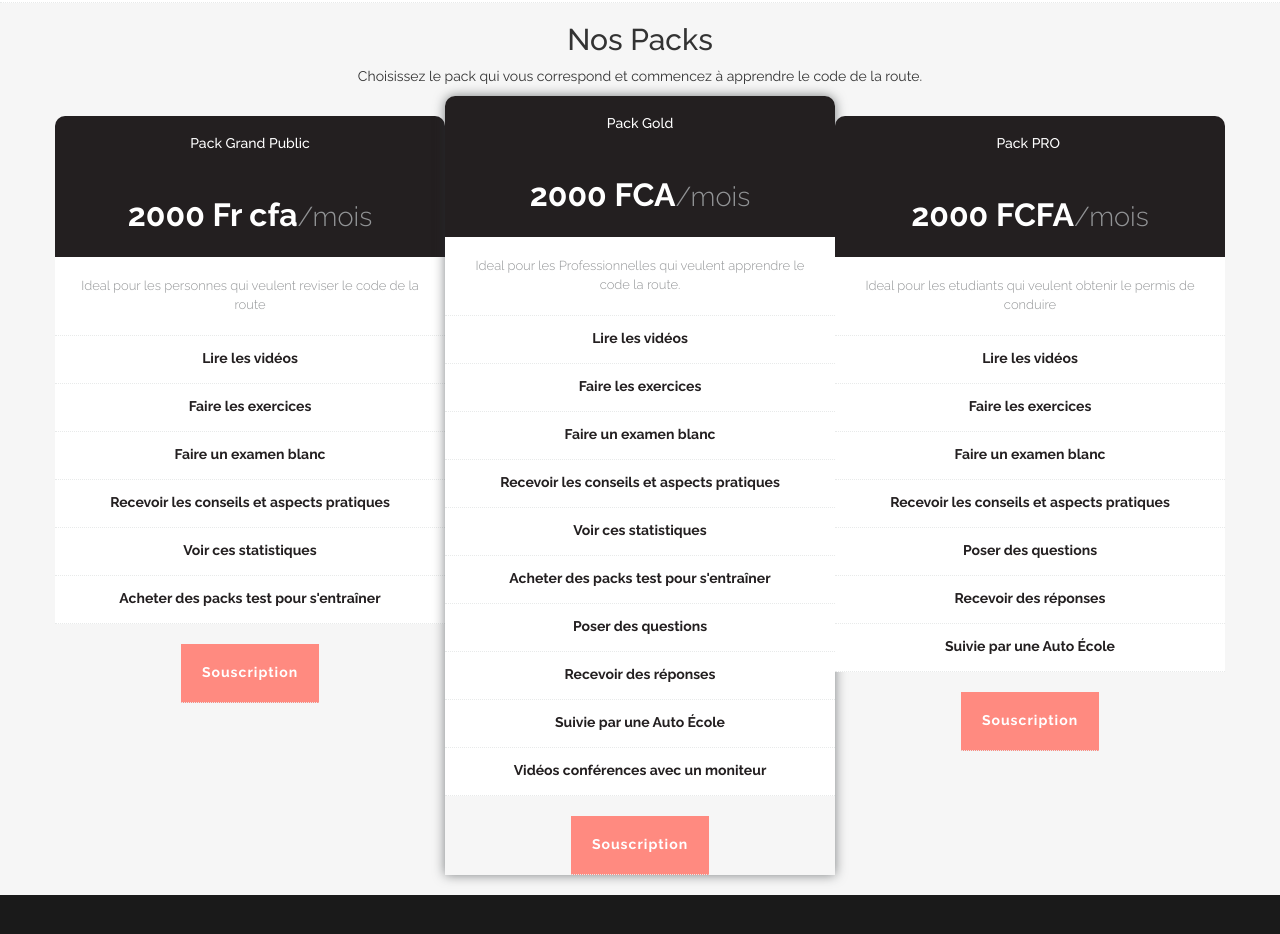
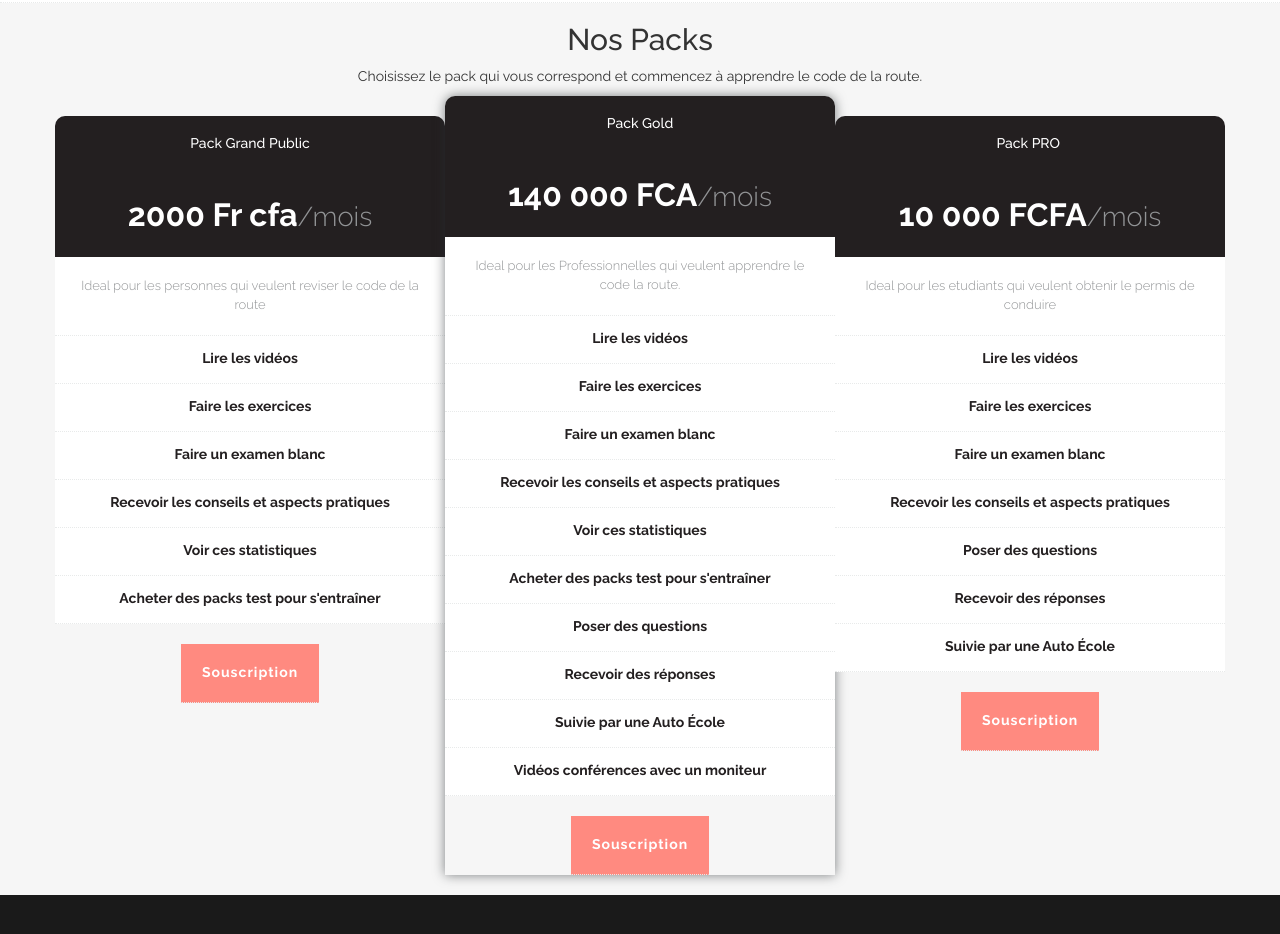
Before and after one commit to diopabou/imsSite, a plain HTML site: page index.html in a window 1280 px wide. Shown: the part 3300-4234 px from the top of the page. Drawn offline with Linux system fonts and the light colour scheme; files whose address does not match are found by name.

Commit message:
Refactoring

```diff
--- a/index.html
+++ b/index.html
@@ -492,7 +492,7 @@
             <div class="col-sm-4 pricing-container wow fadeInUp" data-wow-delay="0.4s">
               <ul class="list-unstyled pricing-table active text-center">
       					<li class="headline"><h5 class="white">Pack Gold </h5></li>
-      					<li class="price"><div class="amount">2000 FCA<small>/mois</small></div></li>
+      					<li class="price"><div class="amount">140 000 FCA<small>/mois</small></div></li>
       					<li class="info">Ideal pour les Professionnelles qui veulent apprendre le code la route.</li>
       					<li class="features first">Lire les vidéos</li>
       					<li class="features">Faire les exercices</li>
@@ -513,7 +513,7 @@
               <br />
               <ul class="list-unstyled pricing-table text-center">
       					<li class="headline"><h5 class="white">Pack PRO </h5></li>
-      					<li class="price"><div class="amount">2000 FCFA<small>/mois</small></div></li>
+      					<li class="price"><div class="amount">10 000 FCFA<small>/mois</small></div></li>
       					<li class="info">Ideal pour les etudiants qui veulent obtenir le permis de conduire</li>
                 <li class="features first">Lire les vidéos</li>
       					<li class="features">Faire les exercices</li>
```
